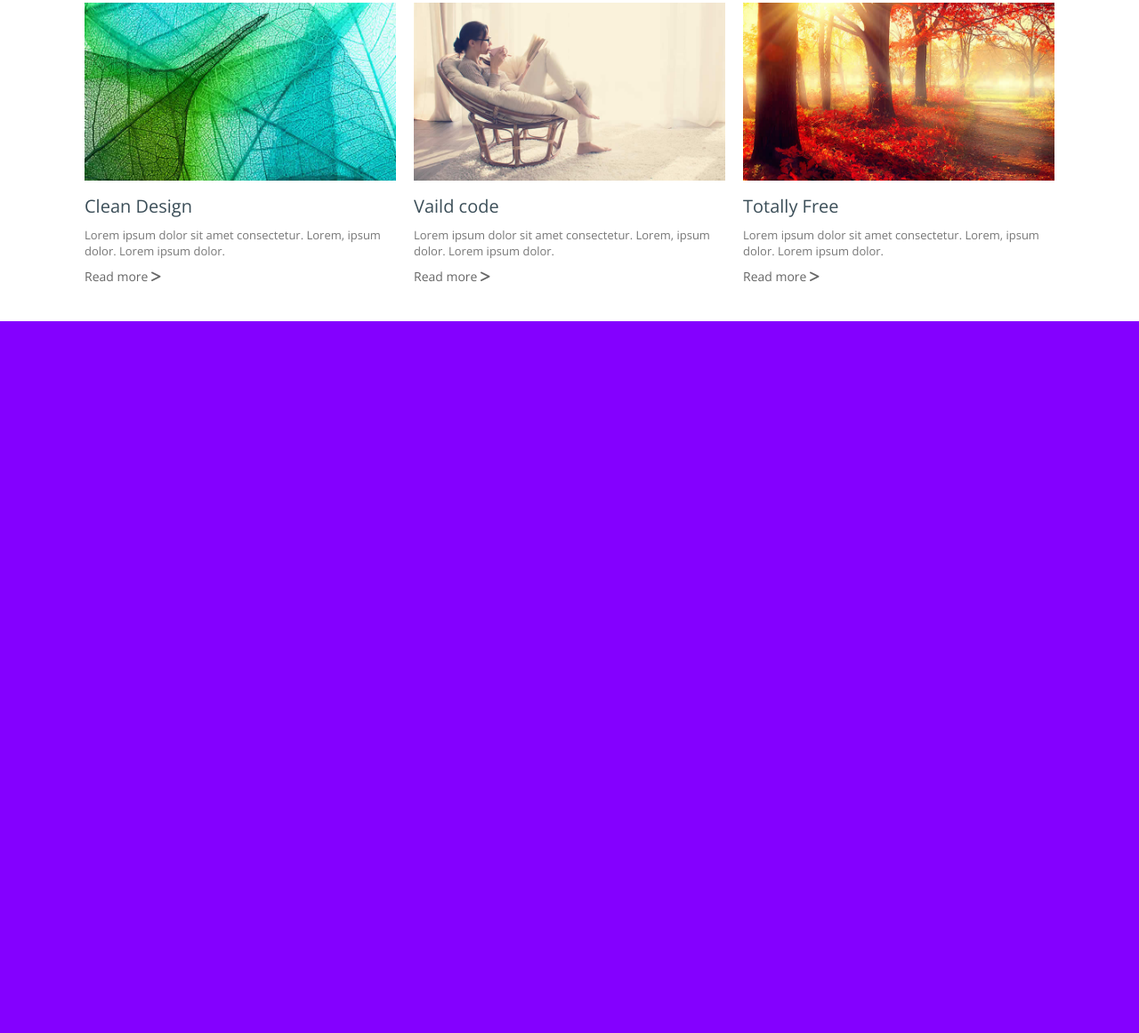
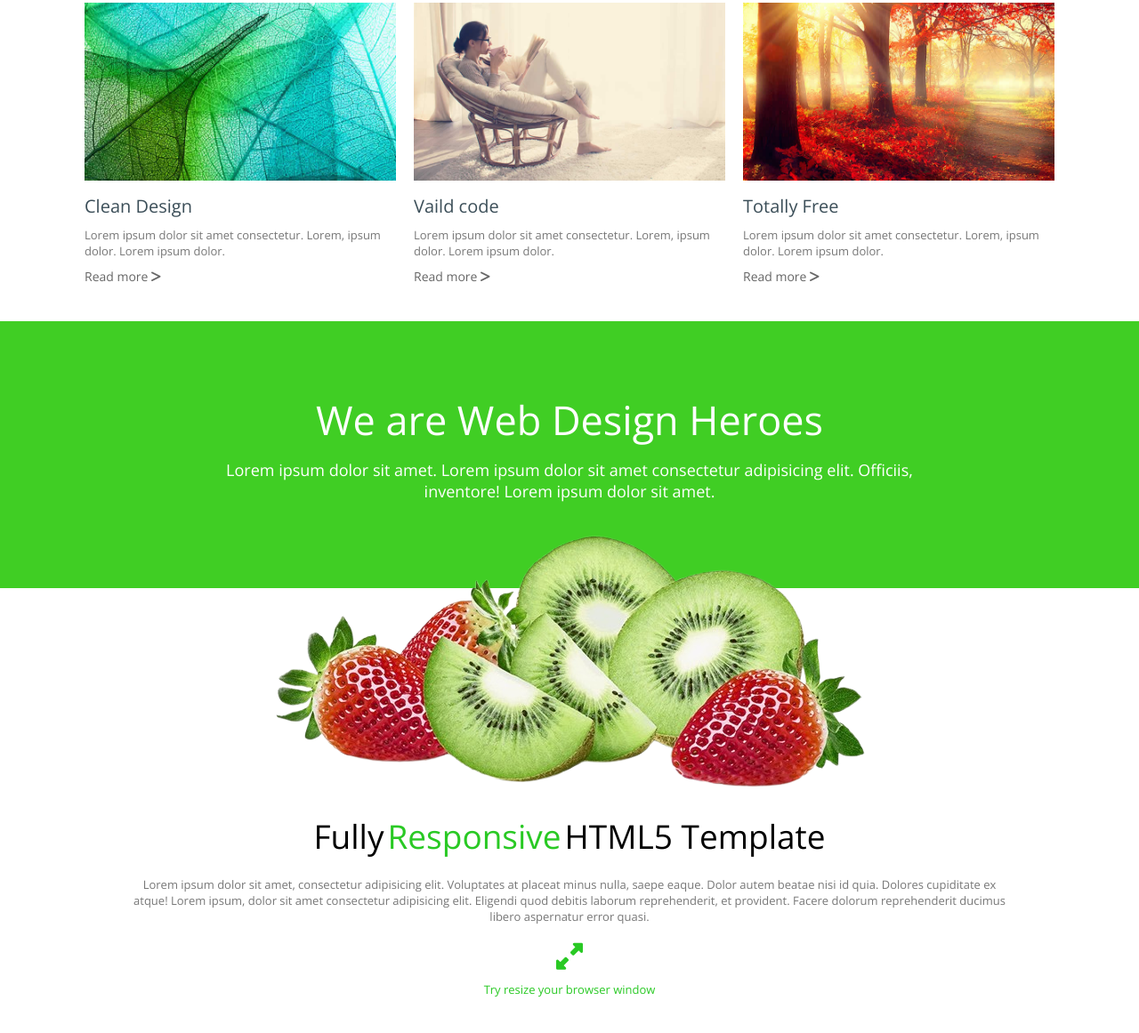
Before and after one commit to FazalHamzaKhan12/pro-spera-web, a plain HTML site: page index.html in a window 1280 px wide. Shown: the part 555-1716 px from the top of the page at 89% size. Before the commit the page ends 916 px from the top, so only its background shows below. Drawn offline with nearby package versions, Linux system fonts and the light colour scheme.

Commit message:
another section
Another Section Compelted

```diff
--- a/css/style.css
+++ b/css/style.css
@@ -4,5 +4,118 @@
 }
 
 body {
-    background-color: rgb(132, 0, 255);
+    background-color: rgb(255, 255, 255);
 }
+
+.third-section-work {
+    background-color: #40ce24;
+    height: 300px;
+    text-align: center;
+    align-items: center;
+
+}
+
+.main-content-of-thrid-section h1 {
+    padding-top: 80px;
+    color: white;
+    font-family: 'Open Sans', sans-serif;
+    font-size: 45px;
+    font-weight: 500;
+}
+
+.paragraph-third {
+    padding-top: 14px;
+    text-align: center;
+    align-items: center;
+    justify-content: center;
+    width: 800px;
+    margin: 0 auto;
+}
+
+.paragraph-third h3 {
+    color: white;
+    font-family: 'Open Sans', sans-serif;
+    font-weight: 500;
+    font-size: 18px;
+}
+
+
+
+.fruit-image {
+    background: url("../images/fruit-img.jpg") no-repeat center;
+    width: 100%;
+    height: 350px;
+}
+
+
+
+.thrid-section-second-pt {
+    height: 400px;
+    background-color: rgb(255, 255, 255);
+
+    justify-content: center;
+    align-items: center;
+    text-align: center;
+}
+
+.text-responsive :first-child {
+    padding-top: 30px;
+    color: black;
+    font-family: 'Open Sans', sans-serif;
+    font-weight: 500;
+    font-size: 37px;
+}
+
+.text-responsive :nth-child(2) {
+    color: rgb(41, 201, 36);
+    font-family: 'Open Sans', sans-serif;
+    font-weight: 400;
+    font-size: 37px;
+}
+
+.text-responsive :last-child {
+    color: black;
+    font-family: 'Open Sans', sans-serif;
+    font-weight: 500;
+    font-size: 37px;
+}
+
+.paragrapgh-second-pt{
+    padding-top: 20px;
+    width: 1000px;
+    text-align: center;
+    align-items: center;
+    justify-content: center;
+    margin: 0 auto;
+}
+
+.paragrapgh-second-pt h3{
+    color: #777777;
+    font-family: 'Open Sans', sans-serif;
+    font-weight: 500;
+    font-size: 13px;
+
+}
+
+
+.icon{
+    padding-top: 20px;
+    font-size: 30px;
+    color: rgb(41, 201, 36);
+}
+
+.try-text h3{
+    padding-top: 10px;
+     font-size: 13px;
+     font-family: 'Open Sans', sans-serif;
+    font-weight: 300;
+   color: rgb(41, 201, 36);
+padding-bottom: 50px;
+}
+
+
+.line{
+border: none;
+height: .1px;
+ background-color: rgba(0, 0, 0, 0.3);
+}
--- a/index.html
+++ b/index.html
@@ -6,6 +6,9 @@
     <meta name="viewport" content="width=device-width, initial-scale=1.0">
     <title>Project 2</title>
 
+</head>
+
+
 <link rel="stylesheet" href="https://cdnjs.cloudflare.com/ajax/libs/font-awesome/6.6.0/css/all.min.css"
     integrity="sha512-K5mZVc8vQ2vDQU/0eN7KfYlRQx2SRhMbtuKoXh3a4Tk3p5N8Mx3+ZzBS6rI88xXQvUpxEmmMNojj4l5oEVB7Yw=="
     crossorigin="anonymous" referrerpolicy="no-referrer" />
@@ -13,7 +16,9 @@
     rel="stylesheet">
 <link href="https://fonts.googleapis.com/css2?family=Montserrat:wght@400;700&display=swap" rel="stylesheet">
 <link rel="stylesheet" href="https://cdnjs.cloudflare.com/ajax/libs/font-awesome/6.5.0/css/all.min.css">
-</head>
+
+<link href="https://fonts.googleapis.com/css2?family=Open+Sans:wght@400;600;700&display=swap" rel="stylesheet">
+
 
 <!-- Mine CSS IN Order -->
 <link rel="stylesheet" href="css/style.css">
@@ -111,11 +116,48 @@
             </h5>
         </div>
 
-
+    </section>
     <!-- 2nd Section Ending Point -->
 
 
 
+    <section class="third-section-work">
+        <div class="main-content-of-thrid-section">
+            <h1>We are Web Design Heroes</h1>
+            <div class="paragraph-third">
+                <h3>Lorem ipsum dolor sit amet. Lorem ipsum dolor sit amet consectetur adipisicing elit. Officiis,
+                    inventore! Lorem ipsum dolor sit amet.</h3>
+            </div>
+
+                <div class="fruit-image"></div>
+
+            <div class="thrid-section-second-pt">
+                <div class="text-responsive">
+                    <span>Fully</span>
+                    <span>Responsive</span>
+                    <span>HTML5 Template</span>
+                </div>
+                <div class="paragrapgh-second-pt">
+                    <h3>
+                        Lorem ipsum dolor sit amet, consectetur adipisicing elit. Voluptates at placeat minus nulla, saepe eaque. Dolor autem beatae nisi id quia. Dolores cupiditate ex atque! Lorem ipsum, dolor sit amet consectetur adipisicing elit. Eligendi quod debitis laborum reprehenderit, et provident. Facere dolorum reprehenderit ducimus libero aspernatur error quasi.
+                    </h3>
+                </div>
+
+            <div class="icon">
+                <i class="fa-solid fa-up-right-and-down-left-from-center"></i>
+            </div>
+            <div class="try-text"><h3>
+                Try resize your browser window
+            </h3></div>
+            <hr class="line">
+            </div>
+
+
+        </div>
+    </section>
+
+
+</section>
 
 
 </body>
```
Also changed, not shown: images/fruit-img.jpg (added). Lines whose indentation alone changed are shown as unchanged.
